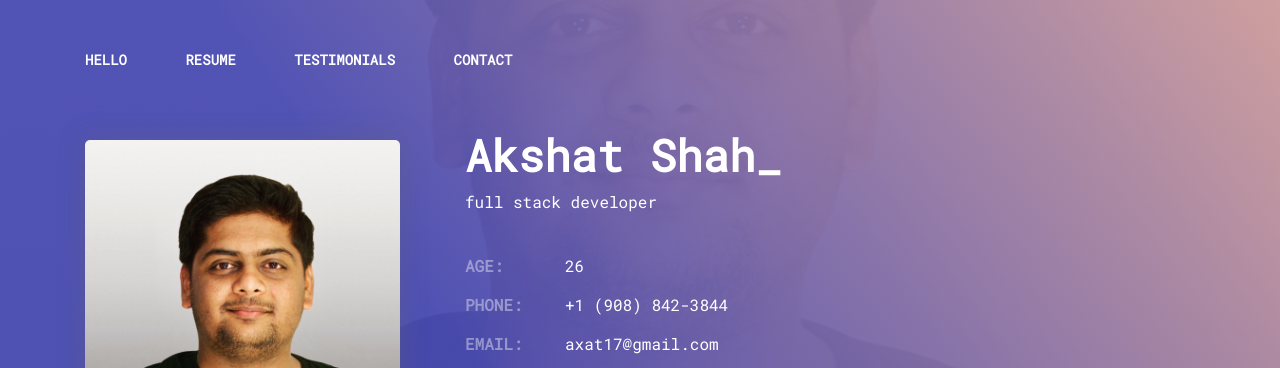
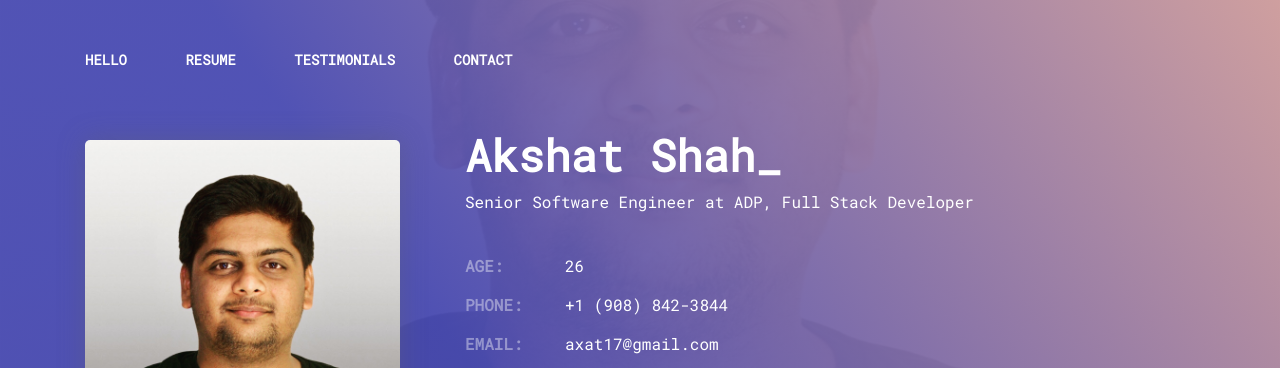
Before and after one commit to axat17/akshatshah-portfolio, a website: page index.html in a window 1280 px wide. Shown: the top 368 px of the page. Drawn offline with Linux system fonts and the light colour scheme.

Commit message:
Prromotion_Update

```diff
--- a/index.html
+++ b/index.html
@@ -78,7 +78,7 @@
             </div>
             <div class="col-md-8">
                 <p class="personal-profile__name">Akshat Shah_</p>
-                <p class="personal-profile__work">full stack developer</p>
+                <p class="personal-profile__work">Senior Software Engineer at ADP, Full Stack Developer</p>
                 <div class="personal-profile__contacts">
                     <dl class="contact-list contact-list__opacity-titles">
                         <dt>Age:</dt>
```
